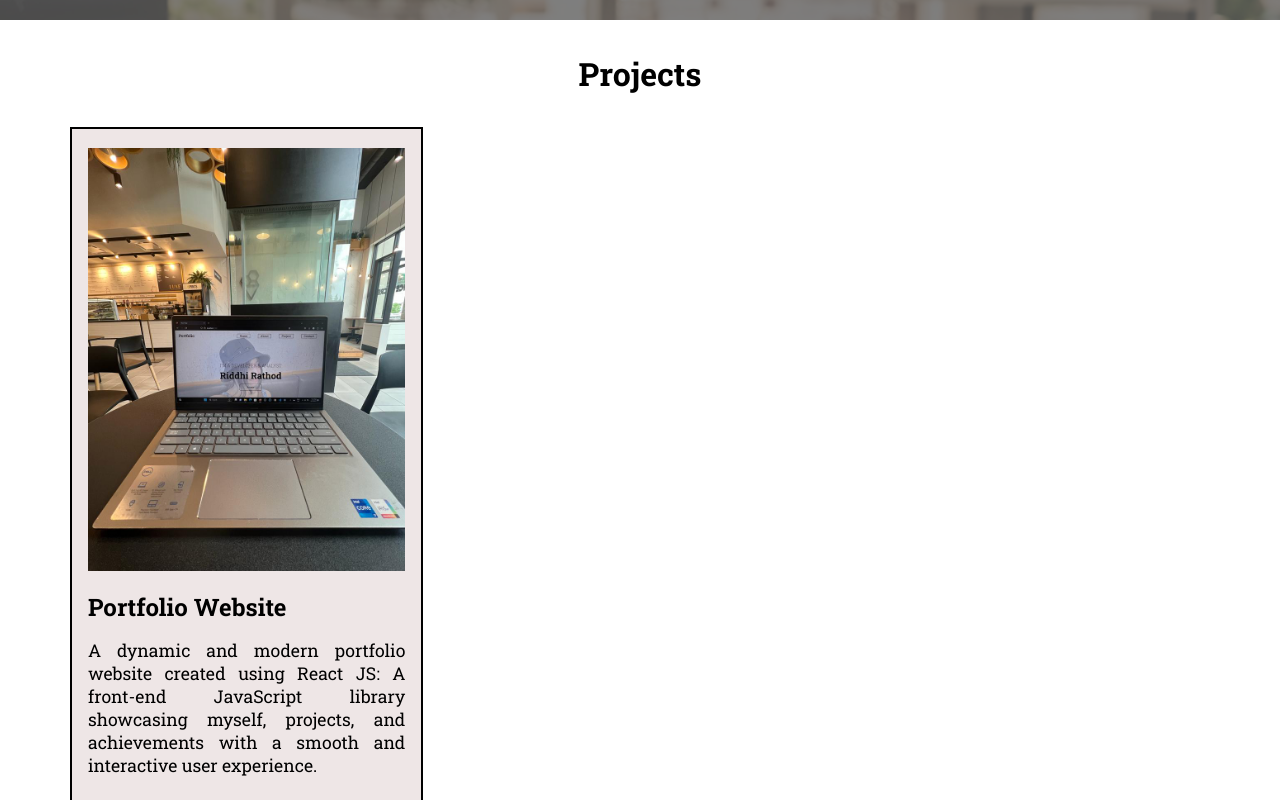
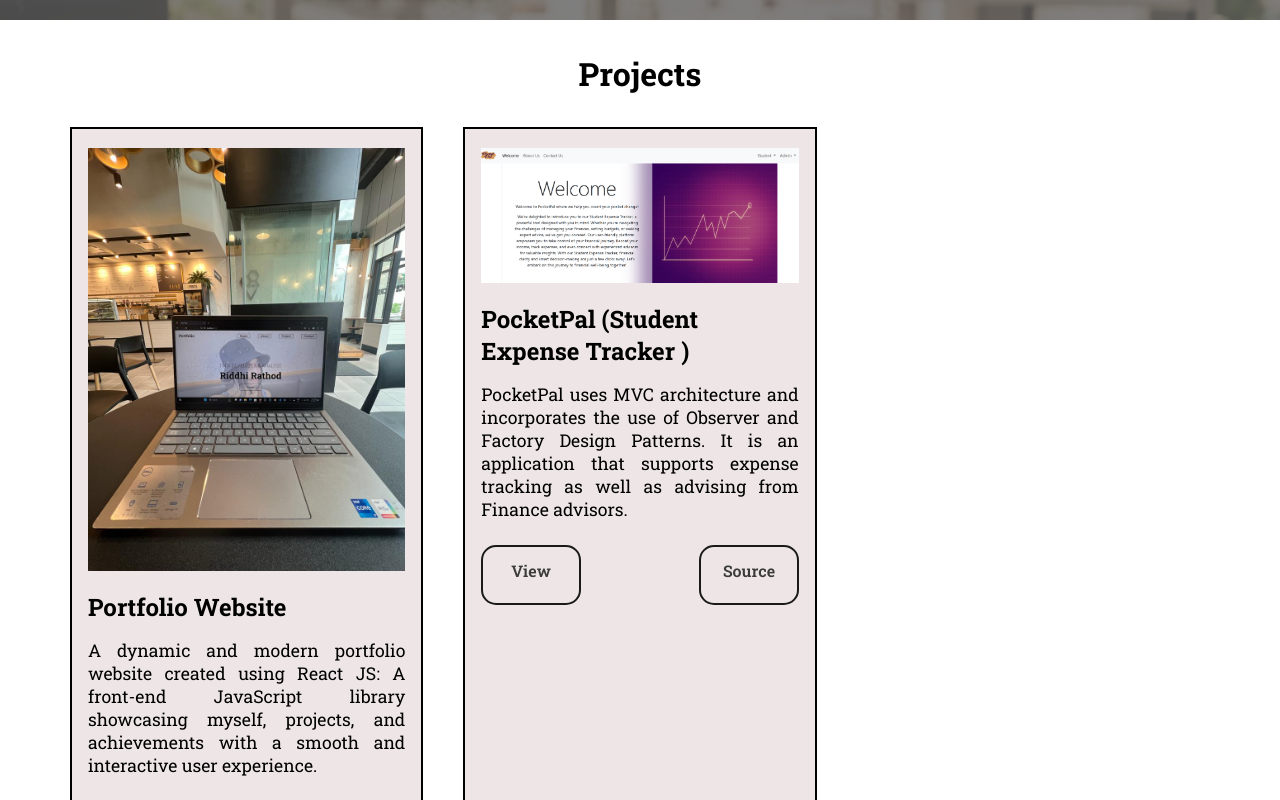
Before and after one commit to rittz1998/react-portfolio, a React (Create React App) app: page /project in a window 1280 px wide. Shown: the part 620-1420 px from the top of the page. Built offline with nearby package versions, Linux system fonts and the light colour scheme.

Commit message:
added new files for project 2

```diff
--- a/src/components/WorkCardData.js
+++ b/src/components/WorkCardData.js
@@ -1,4 +1,5 @@
 import project1 from '../assets/Project1.jpeg';
+import project2 from '../assets/Project2.Png'
 
 const ProjectCardData = [
     {
@@ -7,6 +8,13 @@ const ProjectCardData = [
         text: "A dynamic and modern portfolio website created using React JS: A front-end JavaScript library showcasing myself, projects, and achievements with a smooth and interactive user experience.",
         view: "https://littleflowerbud.netlify.app",
         source: "https://github.com/rittz1998/react-portfolio"
+    },
+    {
+        imagesource: project2,
+        title: "PocketPal (Student Expense Tracker )",
+        text: "PocketPal uses MVC architecture and incorporates the use of Observer and Factory Design Patterns. It is an application that supports expense tracking as well as advising from Finance advisors.",
+        view: "https://peaceful-waters-10658-52f8f7382eec.herokuapp.com/",
+        source: "https://github.com/pooja-p-patel/CS476_Project_PocketPal"
     }
 ];
 
```
Also changed, not shown: src/assets/Project2.png (added).
